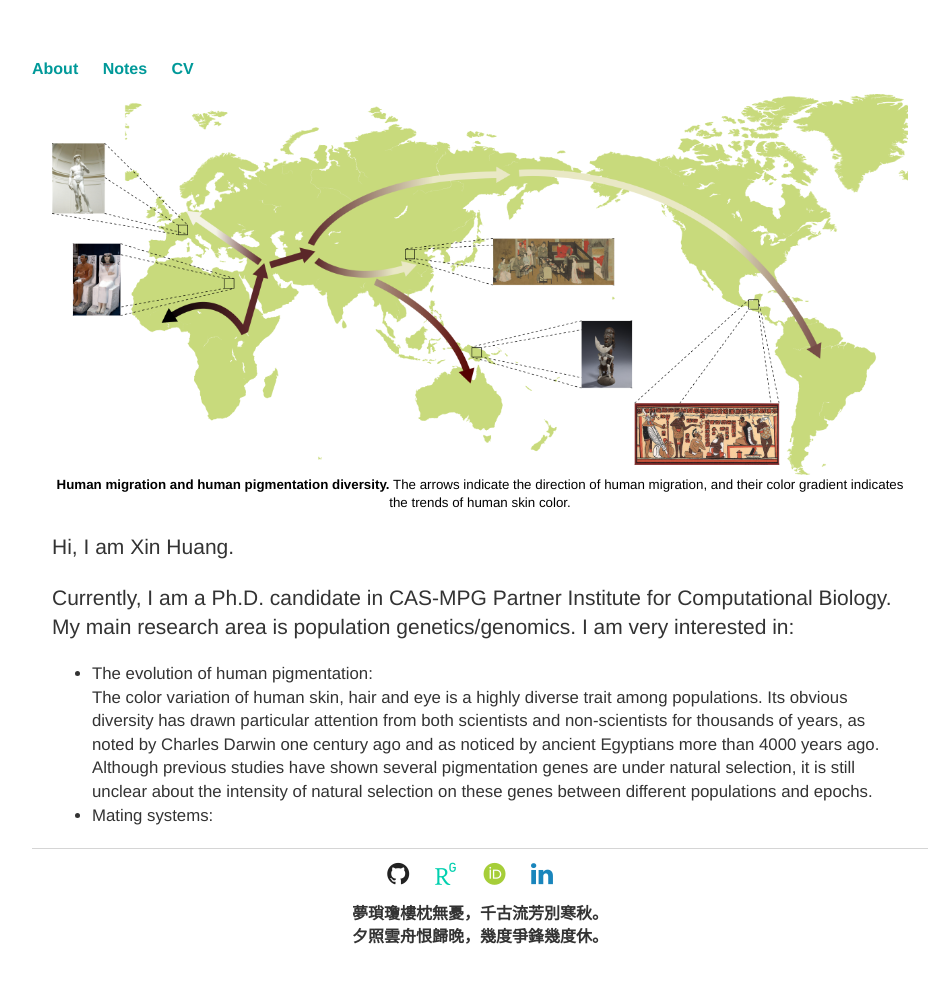
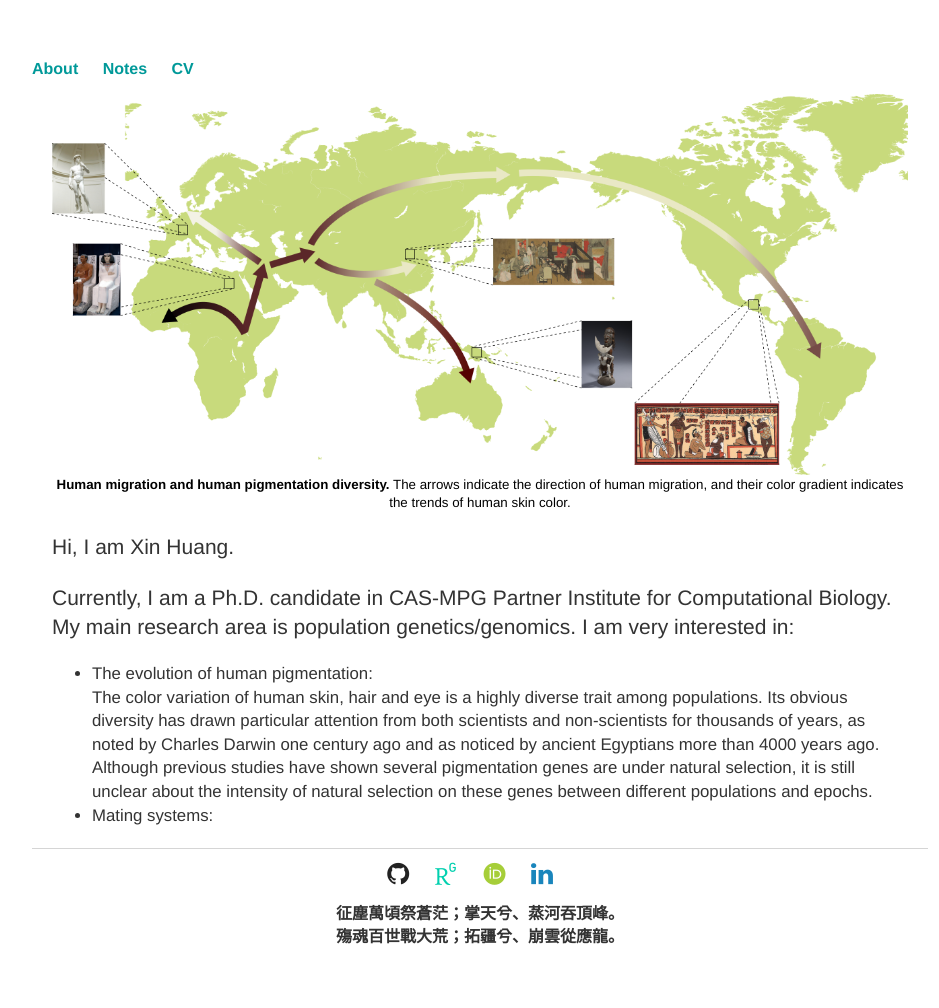
Before and after one commit to xin-huang/xin-huang.github.io, a Jekyll site: the page built from index.html, in a window 1280 px wide. Shown: the whole page, without its empty margins (160-1099 px from the left). Built offline with Jekyll 4.4.1, drawn with Linux system fonts in a browser that asks for light colours; some web fonts are replaced; comment, search, counter and statistics services are not loaded.

Commit message:
Update poem

```diff
--- a/_layouts/default.html
+++ b/_layouts/default.html
@@ -50,7 +50,7 @@
                     			<li><a href="https://www.linkedin.com/in/{{ site.linkedin_username }}">
                         			<i class="fa fa-color fa-linkedin fa-2x" aria-hidden=true></i></a></li>
                     			{% endif %}
-                    			<p class="poem">夢瑣瓊樓枕無憂，千古流芳別寒秋。<br> 夕照雲舟恨歸晚，幾度爭鋒幾度休。</p>
+                    			<p class="poem">征塵萬頃祭蒼茫；掌天兮、蒸河吞頂峰。<br>殤魂百世戰大荒；拓疆兮、崩雲從應龍。</p>
                 		</ul>
 			</footer>
 			{% include analytics.html %}
```
